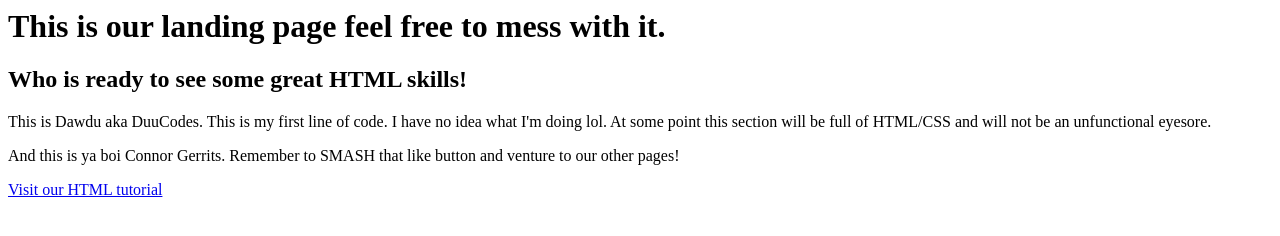
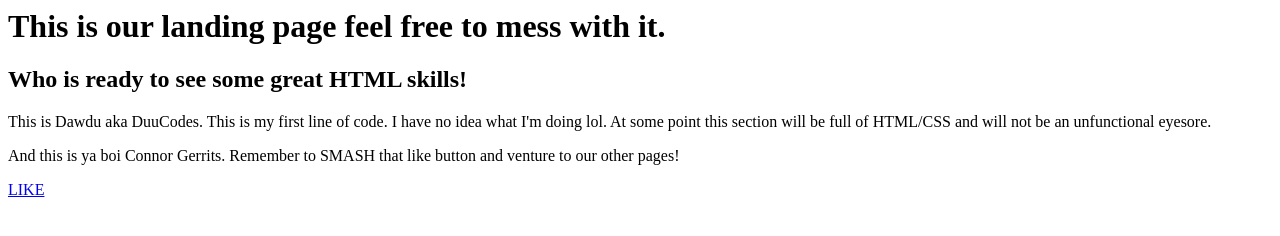
Before and after one commit to seanbiller/wsuFallClass, a website: page index.html in a window 1280 px wide. Drawn offline with Linux system fonts and the light colour scheme.

Commit message:
edited the link tag for the second page

```diff
--- a/index.html
+++ b/index.html
@@ -11,5 +11,5 @@
 
     </p>
     <p>And this is ya boi Connor Gerrits. Remember to SMASH that like button and venture to our other pages! </p>
-    <a href="secondpage.html">Visit our HTML tutorial</a>
+    <a href="secondpage.html">LIKE</a>
 </section>
```
